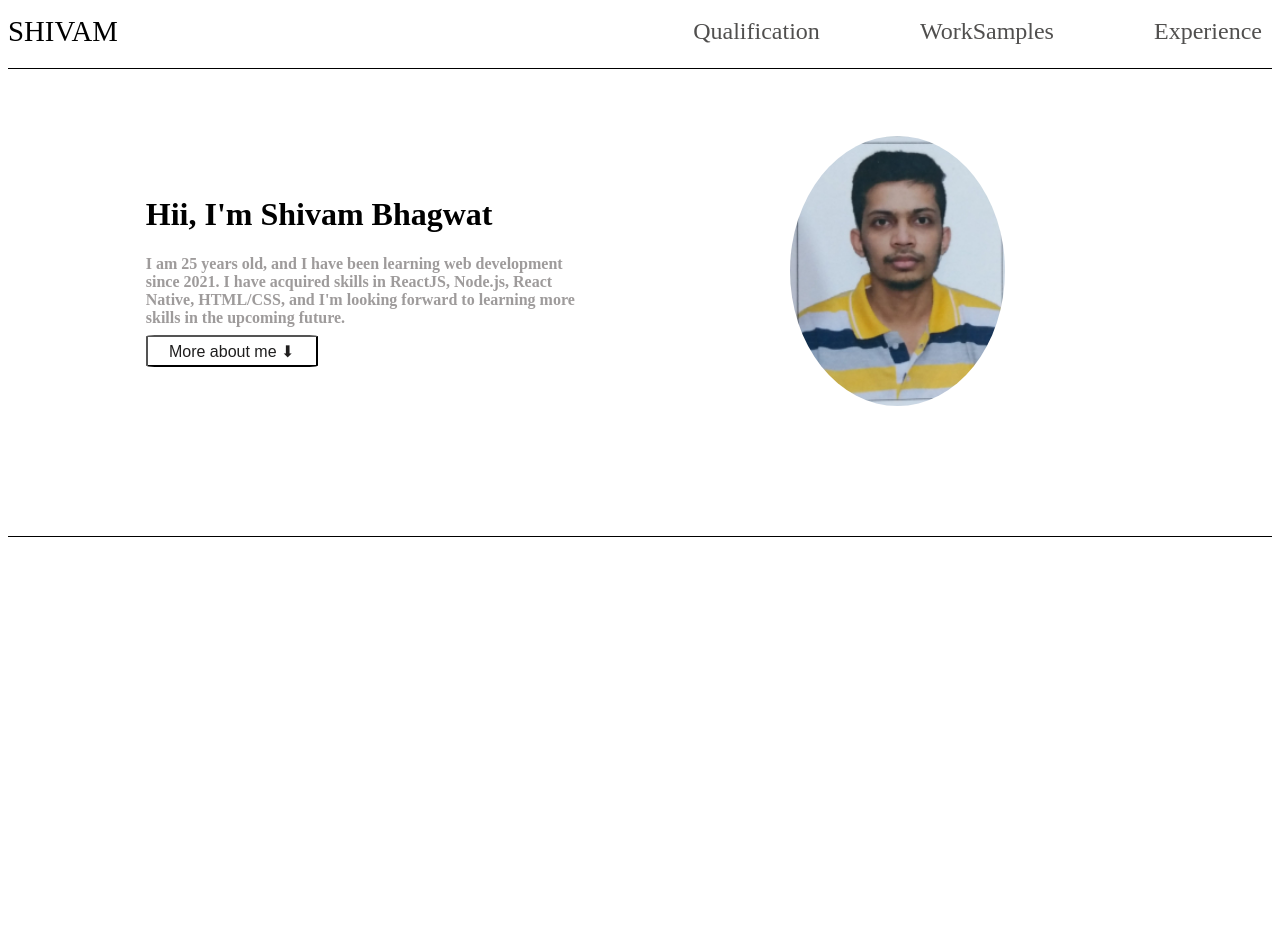
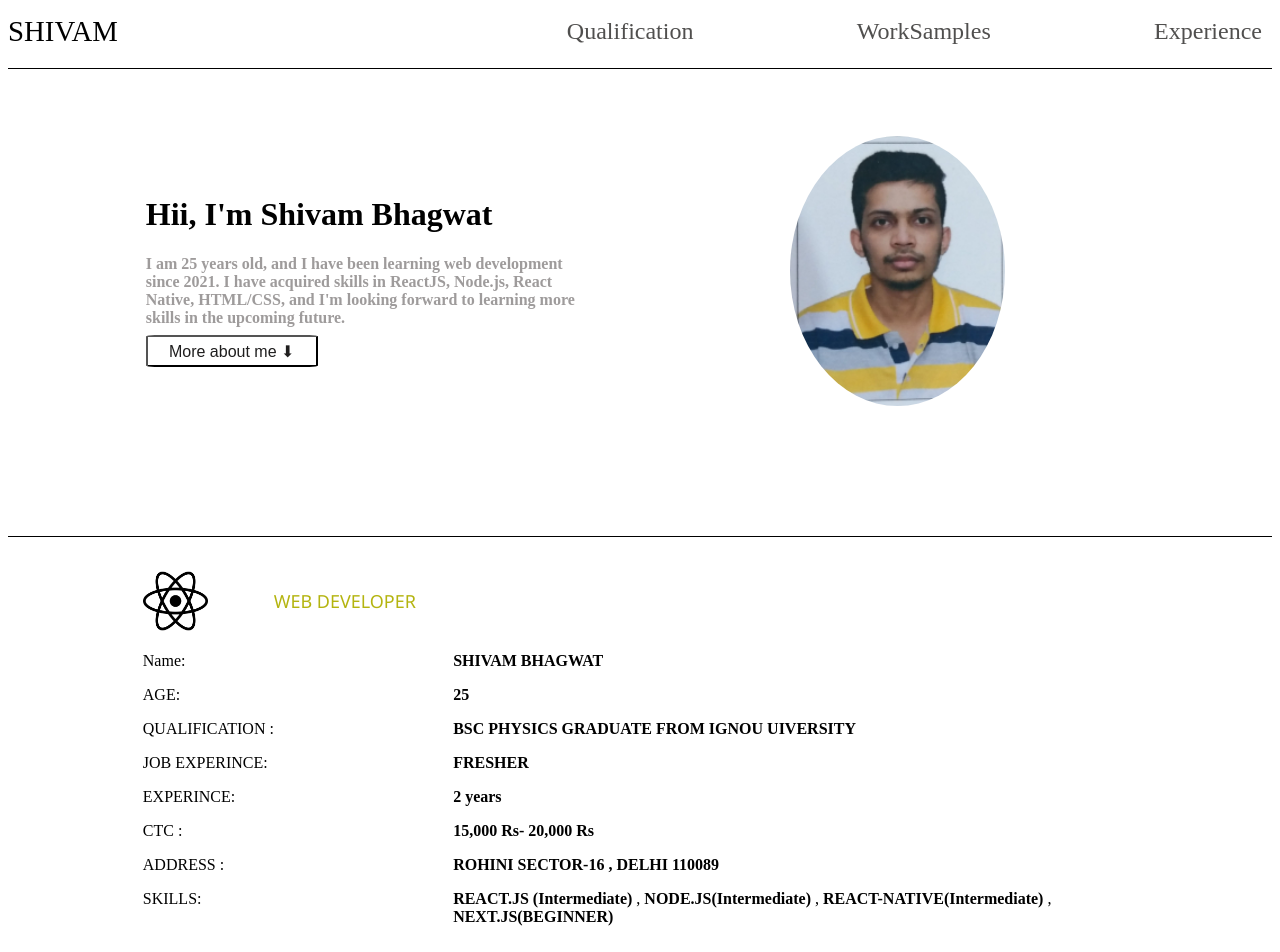
Before and after one commit to Shivam06-form/Portfolio, a Next.js app: page / in a window 1280 px wide. Shown: the top 952 px of the page. Built offline with nearby package versions, Linux system fonts and the light colour scheme.

Commit message:
first commit-8

```diff
--- a/components/Detials/Detials.css
+++ b/components/Detials/Detials.css
@@ -2,6 +2,7 @@
   width: 85%;
   margin: auto;
   margin-top: 5%;
+  margin-bottom: 5%;
   opacity: 100;
   transform: translateY(-2rem);
   transition: all 400ms;
--- a/components/Detials/Detials.js
+++ b/components/Detials/Detials.js
@@ -13,11 +13,12 @@ const Detials = ({ MoveToRef }) => {
     if (window) {
       window.addEventListener("scroll", (e) => {
         setShowDetials(
-          +window.scrollY + 300 > Ref.current.getBoundingClientRect().top
+          +window.scrollY + MoveToRef.current.getBoundingClientRect().top >=
+            MoveToRef.current.getBoundingClientRect().top
         );
       });
     }
-  }, []);
+  }, [MoveToRef]);
 
   return (
     <Fragment>
--- a/components/Header.css
+++ b/components/Header.css
@@ -16,7 +16,7 @@
 .list {
   display: flex;
   list-style: none;
-  width: 45%;
+  width: 55%;
   justify-content: space-between;
   height: fit-content;
   padding: 10px;
```
